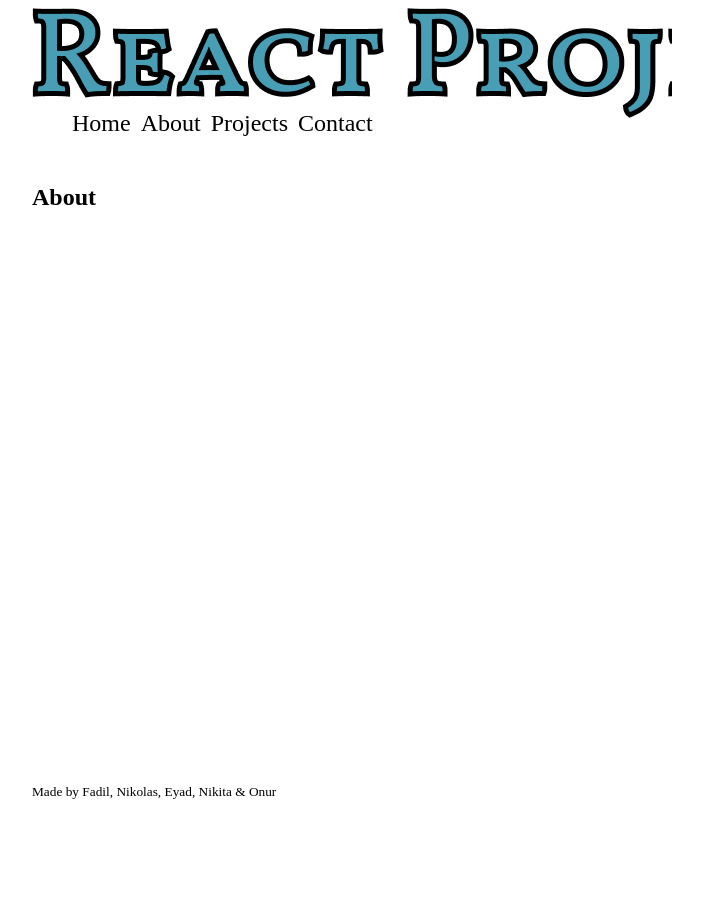
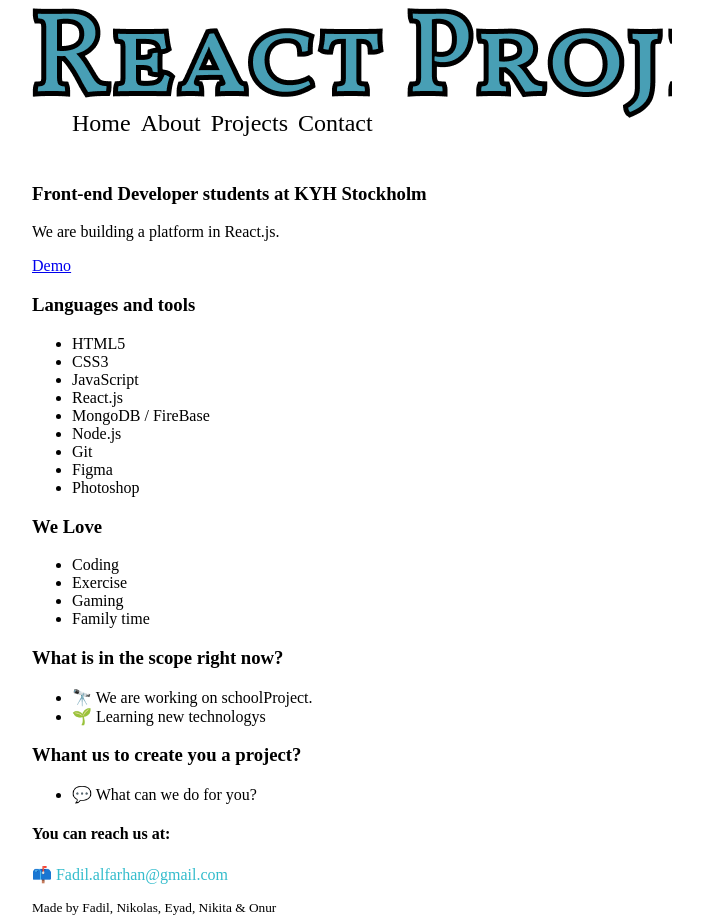
Before and after one commit to FaaDiiL/react-platform, a React (Create React App) app: page /about in a window 1280 px wide. Shown: the whole page, without its empty margins (288-991 px from the left). Before the commit the page ends 808 px from the top, so only its background shows below. Built offline with nearby package versions, Linux system fonts and the light colour scheme.

Commit message:
Minor css fix...

```diff
--- a/public/index.html
+++ b/public/index.html
@@ -13,6 +13,5 @@
   <body>
     <noscript>You need to enable JavaScript to run this app.</noscript>
     <div id="root"></div>
-
   </body>
 </html>
--- a/src/Main/About/About.js
+++ b/src/Main/About/About.js
@@ -7,7 +7,41 @@
 function About() {
     return (
         <StyledContainer>
-            <h2>About</h2>
+           <div>
+            <h3 id="front-end-developer-students-at-kyh-stockholm">Front-end Developer students at KYH Stockholm</h3>
+            <p id="we-are-building-a-platform-in-react-js-">We are building a platform in React.js.</p>
+            <p><a href="http://www.rp-fenno.surge.sh">Demo</a></p>
+            <h3 id="languages-and-tools">Languages and tools</h3>
+            <ul>
+                <li>HTML5</li>
+                <li>CSS3</li>
+                <li>JavaScript</li>
+                <li>React.js</li>
+                <li>MongoDB / FireBase</li>
+                <li>Node.js</li>
+                <li>Git</li>
+                <li>Figma</li>
+                <li>Photoshop</li>
+            </ul>
+            <h3 id="we-love">We Love</h3>
+            <ul>
+                <li>Coding</li>
+                <li>Exercise</li>
+                <li>Gaming</li>
+                <li>Family time</li>
+            </ul>
+            <h3 id="what-is-in-the-scope-right-now-">What is in the scope right now?</h3>
+            <ul>
+                <li>🔭 We are working on schoolProject.</li>
+                <li>🌱 Learning new technologys </li>
+            </ul>
+            <h3 id="whant-us-to-create-you-a-project-">Whant us to create you a project?</h3>
+            <ul>
+                <li>💬 What can we do for you?</li>
+            </ul>
+            <h4 id="you-can-reach-us-at-">You can reach us at:</h4>
+            <p>📫 <a style={ {textDecoration: 'none', color: '#33bccc'} } href='mailto:fadil.alfarhan@gmail.com'>Fadil.alfarhan@gmail.com</a></p>
+           </div>
         </StyledContainer>
     )
 }
--- a/src/Main/Home/Home.js
+++ b/src/Main/Home/Home.js
@@ -8,6 +8,17 @@
     return (
         <StyledContainer>
             <h2>Home</h2>
+            <p>
+                Welcome to the react project page.
+                we are working with the page to serve
+                you with the best user experience. Let
+                us know what you like to see and if there is
+                som specific you want to share with us.
+                Hope to hear from you. Have a nice day.
+                <br/>
+                <br/>
+                Best regards FENNO-team React Project.
+            </p>
         </StyledContainer>
     )
 }
```
Also changed, not shown: src/setupTests.js (deleted, +0 -5 lines), test.html (deleted, +0 -11 lines), 2 other files (tests, documents, lock files or other folders).
